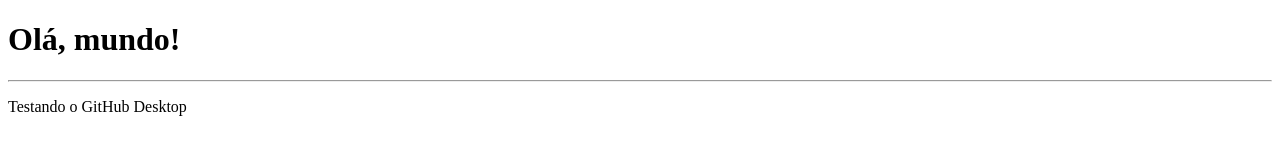
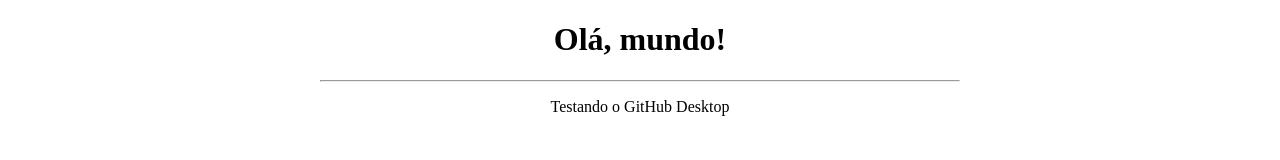
Before and after one commit to I3run0/Ola-Mundo, a plain HTML site: page site-exemplo/index.html in a window 1280 px wide. Drawn offline with Linux system fonts and the light colour scheme.

Commit message:
Adicionando o estilo

```diff
--- a/site-exemplo/index.html
+++ b/site-exemplo/index.html
@@ -5,6 +5,7 @@
     <meta http-equiv="X-UA-Compatible" content="IE=edge">
     <meta name="viewport" content="width=device-width, initial-scale=1.0">
     <title>Document</title>
+    <link href="style.css" rel="stylesheet" type="text/css">
 </head>
 <body>
     <h1>Olá, mundo!</h1>
--- /dev/null
+++ b/site-exemplo/style.css
@@ -0,0 +1,6 @@
+body{
+    width: 50%;
+    margin: auto;
+    height: auto;
+    text-align: center;
+}
```
